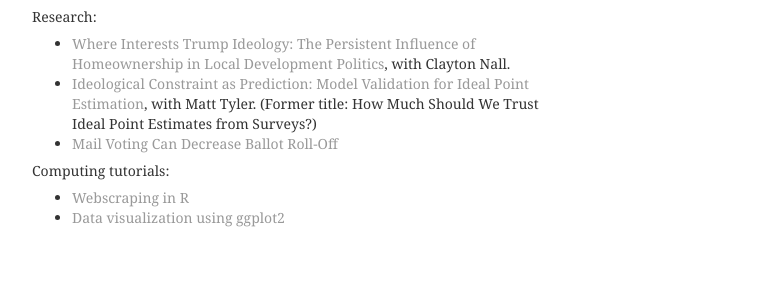
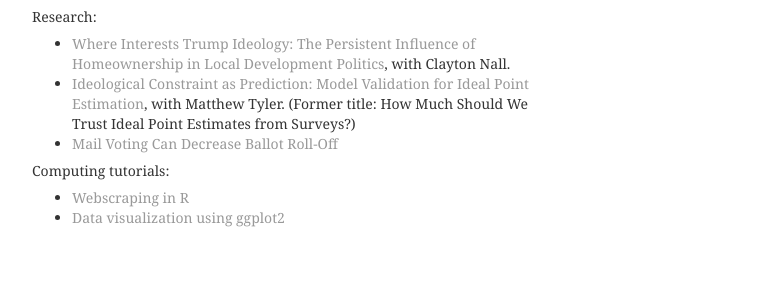
Before and after one commit to wpmarble/wpmarble.github.io, a Jekyll site: the page built from index.html, in a window 1280 px wide. Shown: the part 299-587 px from the top of the page, without its empty margins (160-929 px from the left). Built offline with Jekyll 4.4.1, drawn with Linux system fonts in a browser that asks for light colours.

Commit message:
matt -> matthew

```diff
--- a/index.html
+++ b/index.html
@@ -16,7 +16,7 @@ title: William Marble
 	    <p>Research:</p>
         <ul>
             <li><a href="https://www.dropbox.com/s/5o05r0sdfnrvw48/interest.1.0.pdf?dl=0">Where Interests Trump Ideology: The Persistent Influence of Homeownership in Local Development Politics</a>, with Clayton Nall. </li>
-            <li><a href="http://stanford.edu/~wpmarble/docs/IdeologicalConstraintPrediction.pdf">Ideological Constraint as Prediction: Model Validation for Ideal Point Estimation</a>, with Matt Tyler. (Former title: How Much Should We Trust Ideal Point Estimates from Surveys?)</li>
+            <li><a href="http://stanford.edu/~wpmarble/docs/IdeologicalConstraintPrediction.pdf">Ideological Constraint as Prediction: Model Validation for Ideal Point Estimation</a>, with Matthew Tyler. (Former title: How Much Should We Trust Ideal Point Estimates from Surveys?)</li>
             <li><a href="docs/rolloff_vbm.pdf">Mail Voting Can Decrease Ballot Roll-Off</a></li>
         </ul>
 	    <p>Computing tutorials:</p>
```
